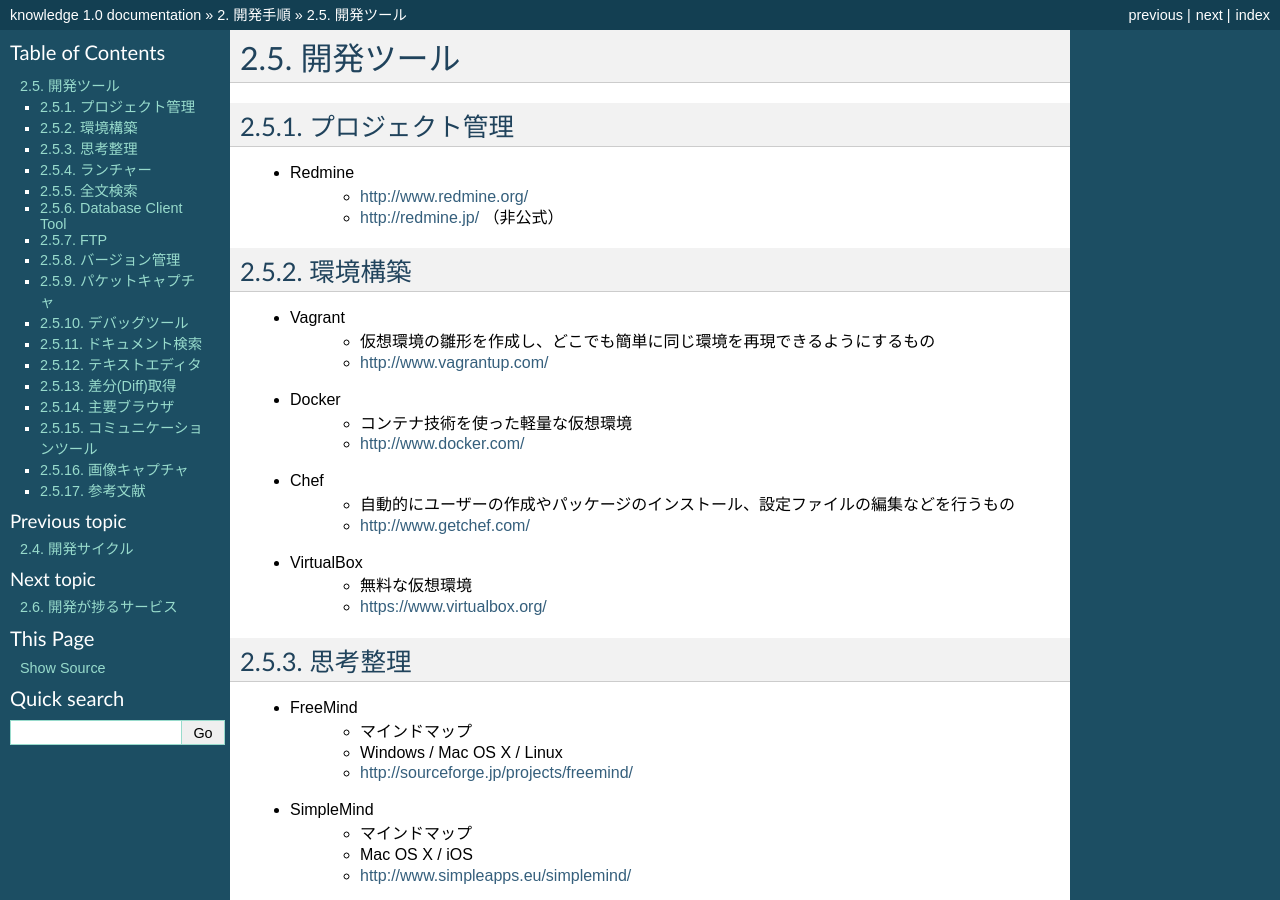
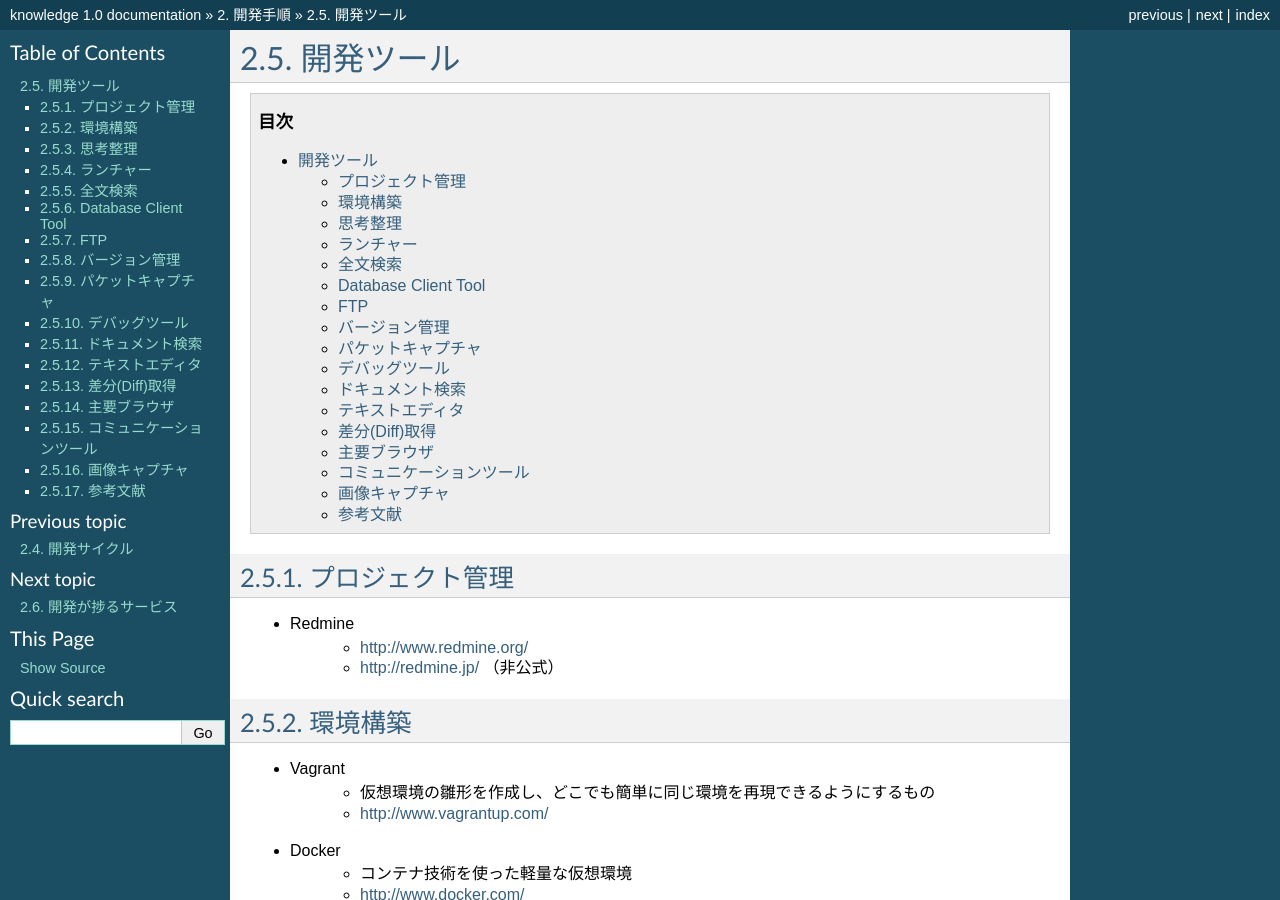
Before and after one commit to madobon/wiki, a Sphinx documentation site: the page built from source/development/devtools.rst, in a window 1280 px wide and 900 px high. Built offline with Sphinx 7.4.7, drawn with Linux system fonts in a browser that asks for light colours.

Commit message:
Update devtools.rst

```diff
--- a/source/development/devtools.rst
+++ b/source/development/devtools.rst
@@ -1,6 +1,9 @@
 =======================================================
 開発ツール
 =======================================================
+
+.. contents:: 目次
+   :depth: 2
 
 プロジェクト管理
 =======================================================
```
